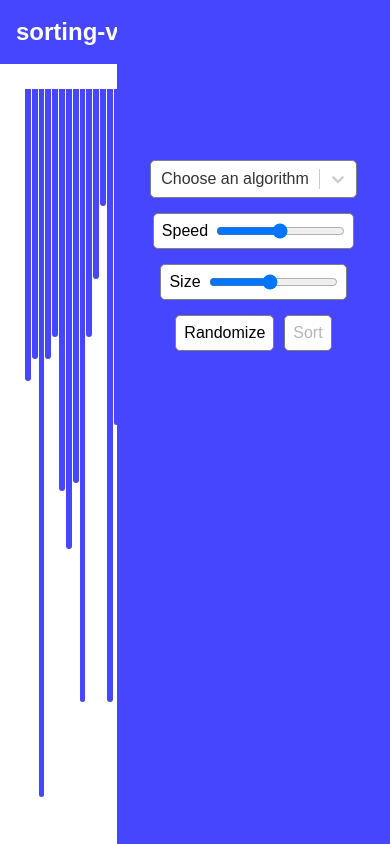
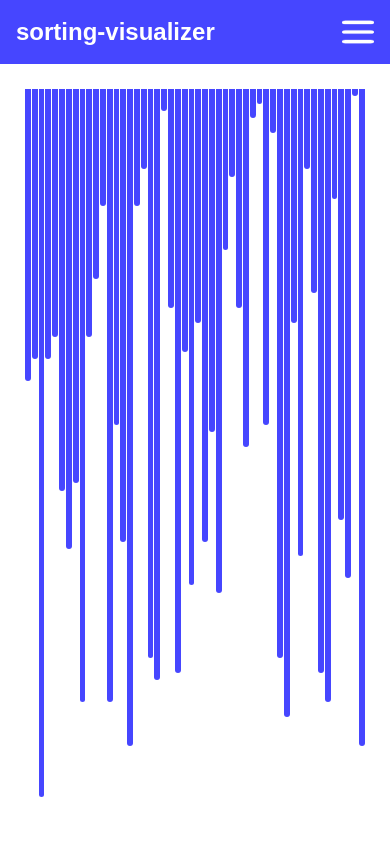
Before and after one commit to drew18moore/sorting-visualizer-react, a React (Vite) app: page / in a window 390 px wide. Built offline with nearby package versions, Linux system fonts and the light colour scheme.

Commit message:
Implemented hamburger menu.

```diff
--- a/index.html
+++ b/index.html
@@ -5,6 +5,7 @@
     <link rel="icon" href="/favicon.ico" />
     <meta name="viewport" content="width=device-width, initial-scale=1" />
     <meta name="theme-color" content="#000000" />
+    <meta name="color-scheme" content="light only">
     <title>React App</title>
   </head>
   <body>
--- a/src/components/CustomSelect.jsx
+++ b/src/components/CustomSelect.jsx
@@ -2,28 +2,36 @@ import Select from "react-select/";
 
 const CustomSelect = ({ onChange, disabled }) => {
   const options = [
-        {value: '', label: 'Choose an algorithm', isDisabled: true},
-        {value: 'Bubble Sort', label: 'Bubble Sort'},
-        {value: 'Selection Sort', label: 'Selection Sort'},
-        {value: 'Merge Sort', label: 'Merge Sort'}
-    ]
+    { value: "", label: "Choose an algorithm", isDisabled: true },
+    { value: "Bubble Sort", label: "Bubble Sort" },
+    { value: "Selection Sort", label: "Selection Sort" },
+    { value: "Merge Sort", label: "Merge Sort" },
+  ];
 
   const styles = {
-        control: styles => ({
+    control: (styles) => ({
       ...styles,
       borderRadius: 5,
-            border: '1px solid gray',
-            cursor: 'pointer'
+      border: "1px solid gray",
+      cursor: "pointer",
     }),
-        option: styles => ({
+    option: (styles) => ({
       ...styles,
-            cursor: 'pointer'
-        })
-    }
+      cursor: "pointer",
+    }),
+  };
 
   return (
-        <Select styles={styles} onChange={onChange} value={options.value} options={options} defaultValue={options[0]} isDisabled={disabled} isSearchable={false} />
-    )
-}
+    <Select
+      styles={styles}
+      onChange={onChange}
+      value={options.value}
+      options={options}
+      defaultValue={options[0]}
+      isDisabled={disabled}
+      isSearchable={false}
+    />
+  );
+};
 
 export default CustomSelect;
--- a/src/components/Header.jsx
+++ b/src/components/Header.jsx
@@ -11,12 +11,21 @@ const Header = ({
   setNumberOfBars,
   isRunning,
 }) => {
+  const [showHamburgerNav, setShowHamburgerNav] = useState(false);
+
   return (
     <header>
       <div className="nav-logo">
         <h1>sorting-visualizer</h1>
       </div>
-      <nav>
+      <button className="hamburger-icon" onClick={() => setShowHamburgerNav(prev => !prev)}>
+        <svg viewBox="0 0 100 70" width="40" height="30">
+          <rect width="100" height="10" rx="10"></rect>
+          <rect y="30" width="100" height="10" rx="10"></rect>
+          <rect y="60" width="100" height="10" rx="10"></rect>
+        </svg>
+      </button>
+      <nav className={showHamburgerNav && `show-hamburger-nav`}>
         <CustomSelect
           onChange={(e) => setChosenAlgo(e.value)}
           disabled={isRunning}
@@ -49,7 +58,10 @@ const Header = ({
           <button
             className="sort-btn"
             type="button"
-            onClick={sort}
+            onClick={() => {
+              setShowHamburgerNav(false);
+              sort();
+            }}
             disabled={!canSort}
           >
             Sort
--- a/src/index.css
+++ b/src/index.css
@@ -32,6 +32,26 @@ nav {
 .nav-logo h1 {
   color: white;
   font-size: 1.5rem;
+}
+
+.hamburger-icon {
+  z-index: 9999;
+  display: none;
+  background: none;
+	color: inherit;
+	border: none;
+	padding: 0;
+	font: inherit;
+	cursor: pointer;
+	outline: inherit
+}
+
+.hamburger-icon svg {
+  /* background-color: black; */
+  fill: white;
+  stroke: white;
+  width: 2rem;
+  vertical-align: middle;
 }
 
 .range-slider {
@@ -102,7 +122,7 @@ main {
   background-color: red;
 }
 
-@media (max-width: 950px) {
+@media (max-width: 1020px) {
   nav {
     position: fixed;
     inset: 0 0 0 30%;
@@ -112,5 +132,15 @@ main {
     justify-content:flex-start;
     gap: 15px;
     padding-top: 10rem;
+    transform: translate(100%);
+    transition: transform 350ms ease-out;
+  }
+
+  .hamburger-icon {
+    display: block;
+  }
+
+  .show-hamburger-nav {
+    transform: translate(0%);
   }
 }
```
Lines whose indentation alone changed are shown as unchanged.
